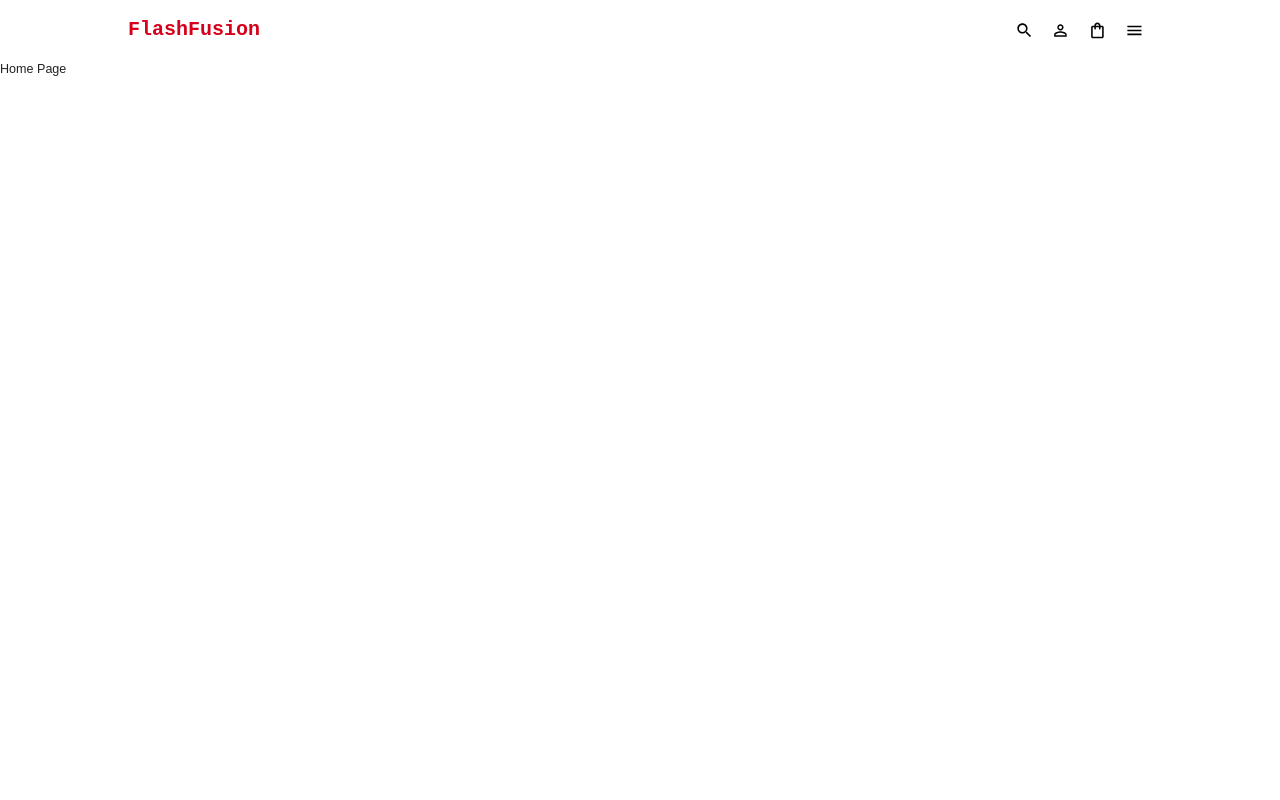
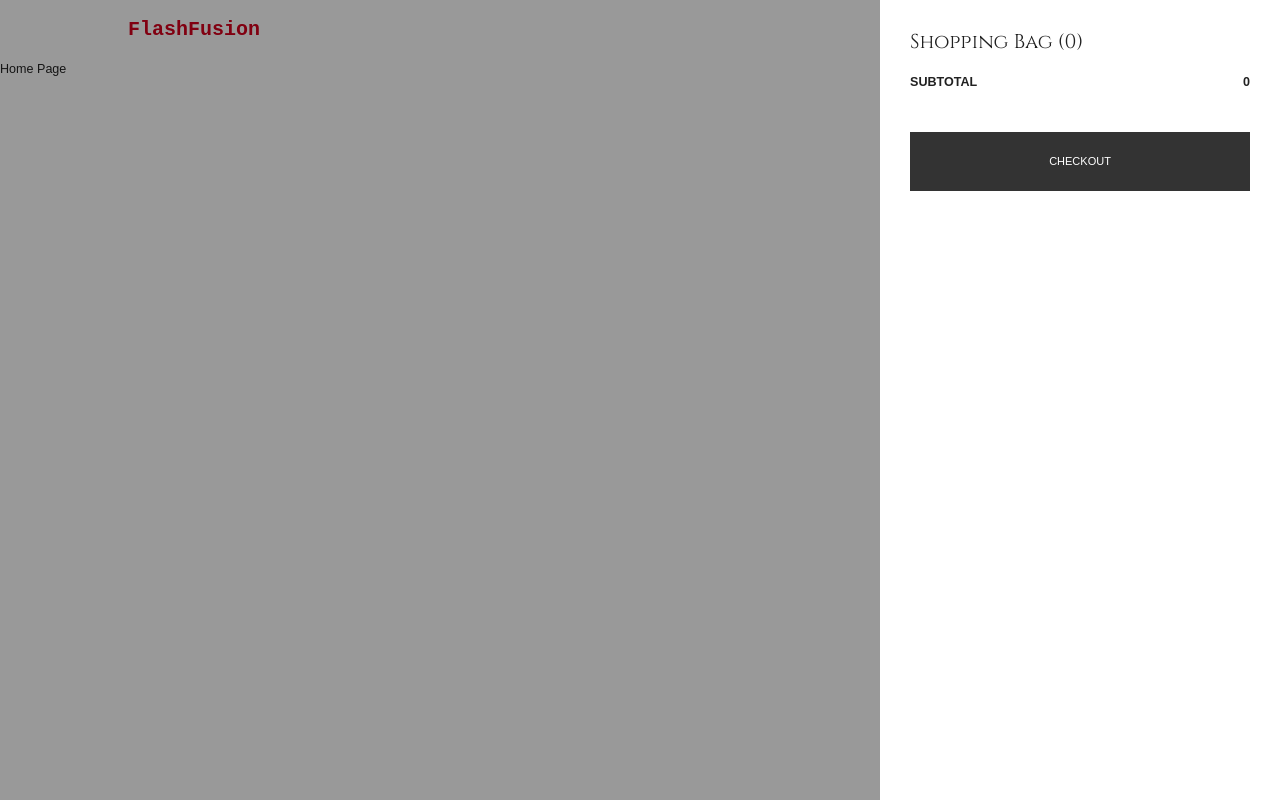
Before and after one commit to cyro17/FlashFusion, a React (Vite) app in the folder client/: page / in a window 1280 px wide. Both pictures are taken after a click on the button 1097 px from the left and 30 px from the top of the page. Built offline with nearby package versions, Linux system fonts and the light colour scheme; a web font is replaced by a local one.

Commit message:
cartMenu first push

```diff
--- a/client/src/App.jsx
+++ b/client/src/App.jsx
@@ -6,6 +6,7 @@
 import Checkout from "./scenes/checkout/Checkout.jsx";
 import ConfirmationPage from "./scenes/checkout/Confirmation.jsx";
 import Navbar from "./scenes/global/Navbar.jsx";
+import CartMenu from "./scenes/global/CartMenu.jsx";
 
 const ScrollToTop = () => {
   const { pathName } = useLocation();
@@ -28,6 +29,7 @@
           <Route path="checkout" element={<Checkout />} />
           <Route path="checkout/success" element={<ConfirmationPage />} />
         </Routes>
+        <CartMenu />
       </BrowserRouter>
     </div>
   );
--- a/client/src/scenes/global/CartMenu.jsx
+++ b/client/src/scenes/global/CartMenu.jsx
@@ -7,6 +7,12 @@
 import { shades } from "../../theme";
 import { useNavigate } from "react-router";
 import zIndex from "@mui/material/styles/zIndex";
+import {
+  decreaseCount,
+  increaseCount,
+  removeFromCart,
+  setIsCartOpen,
+} from "../../state";
 
 const FlexBox = styled(Box)`
   display: flex;
@@ -44,7 +50,99 @@
         height="100%"
         backgroundColor="white"
       >
-        <Box padding="30px" overflow="auto" height="100%"></Box>
+        <Box padding="30px" overflow="auto" height="100%">
+          {/* HEADER */}
+          <FlexBox mb="15px">
+            <Typography variant="h3">Shopping Bag ({cart.length})</Typography>
+            <IconButton
+              onClick={() => dispatch(setIsCartOpen({}))}
+            ></IconButton>
+          </FlexBox>
+
+          {/* Cart List */}
+          <Box>
+            {cart.map((item) => (
+              <Box key={`${item.attributes.name}-${item.id}`}>
+                <FlexBox padding="15px 0">
+                  <Box flex="1 1 40%">
+                    <img
+                      alt={item.name}
+                      width="123px"
+                      height="164px"
+                      src={`http://localhost:1337${item?.attributes?.image?.data?.attributes?.formats?.medium?.url}`}
+                    />
+                  </Box>
+                  <Box flex="1 1 60%">
+                    <FlexBox mb="5px">
+                      <Typography fontWeight="bold">
+                        {item.attributes.name}
+                      </Typography>
+                      <IconButton
+                        onClick={() =>
+                          dispatch(removeFromCart({ id: item.id }))
+                        }
+                      >
+                        <CloseIcon />
+                      </IconButton>
+                    </FlexBox>
+
+                    <Typography>{item.attributes.shortDescription}</Typography>
+                    <FlexBox m="15px 0">
+                      <Box
+                        display="flex"
+                        alignItems="center"
+                        border={`1.5px solid ${shades.neutral[500]}`}
+                      >
+                        <IconButton
+                          onClick={() =>
+                            dispatch(decreaseCount({ id: item.id }))
+                          }
+                        >
+                          <RemoveIcon />
+                        </IconButton>
+                        <IconButton
+                          onClick={() =>
+                            dispatch(increaseCount({ id: item.id }))
+                          }
+                        >
+                          <AddIcon />
+                        </IconButton>
+                      </Box>
+
+                      {/* Price */}
+                      <Typography fontWeight="bold">
+                        {item.attributes.price}
+                      </Typography>
+                    </FlexBox>
+                  </Box>
+                </FlexBox>
+                <Divider />
+              </Box>
+            ))}
+          </Box>
+          <Box m="20px 0">
+            <FlexBox m="20px 0">
+              <Typography fontWeight="bold">SUBTOTAL</Typography>
+              <Typography fontWeight="bold">{totalPrice}</Typography>
+            </FlexBox>
+            <Button
+              sx={{
+                backgroundColor: shades.primary[400],
+                color: "white",
+                borderRadius: 0,
+                minWidth: "100%",
+                padding: "20px 40px",
+                m: "20px 0",
+              }}
+              onClick={() => {
+                navigate("/checkout");
+                dispatch(setIsCartOpen({}));
+              }}
+            >
+              CHECKOUT
+            </Button>
+          </Box>
+        </Box>
       </Box>
     </Box>
   );
```
Also changed, not shown: client/src/components/Item.jsx (added).
